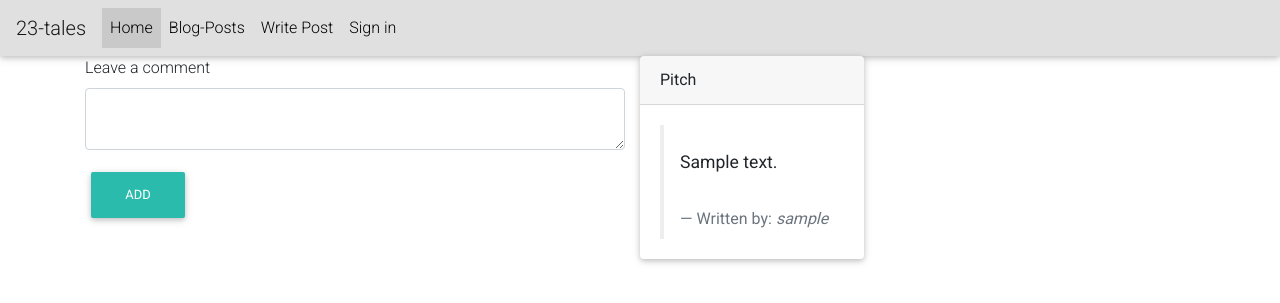
After one commit to Ebay-droid/my-blog, a Flask app: template app/templates/comments.html in a window 1280 px wide. The commit adds this page. Shown: the top 303 px of the page. Run offline with Flask 2, Linux system fonts and the light colour scheme; tables that the repository leaves empty hold one stand-in row (values such as "Sample post"); the template is opened without the code that fills it: values that come from a table or form of the project are taken from there, most other values are stand-ins (such as "Sample title", 1, 10 or a date in 2020); some libraries are stand-ins or nearby versions.

Commit message:
comments.html added

```diff
--- a/app/models.py
+++ b/app/models.py
@@ -49,7 +49,7 @@ class  Post(db.Model):
 
   id = db.Column(db.Integer, primary_key=True)
   title = db.Column(db.String(255))
-  blog = db.Column(db.String(255))
+  post = db.Column(db.String(255))
   posted = db.Column(db.DateTime,default=datetime.utcnow)
   comment = db.relationship('Comment', backref = 'post',lazy ="dynamic")
   user_id = db.Column(db.Integer,db.ForeignKey("users.id"))
--- a/app/templates/blog.html
+++ b/app/templates/blog.html
@@ -1,7 +1,8 @@
 {% extends 'base.html'%}
-{%for post in posts [::-1]%}
+
 
 {%block content%}
+{%for post in posts [::-1]%}
   <!-- Card -->
 <div class="card card-cascade wider reverse">
 
@@ -17,6 +18,7 @@
     <!-- Text -->
     <p class="card-text">{{post.post}}
     </p>
+    <a href="{{url_for('main.new_comment', post_id =post.id)}}"><button></button></a>
 
     <!-- Linkedin -->
     <a class="px-2 fa-lg li-ic"><i class="fab fa-linkedin-in"></i></a>
@@ -29,5 +31,5 @@
 
 </div>
 <!-- Card -->
-
+{%endfor%}
 {%endblock%}
--- /dev/null
+++ b/app/templates/comments.html
@@ -0,0 +1,31 @@
+{%extends 'base.html'%}
+
+{% import "bootstrap/wtf.html" as wtf %}
+{% block content%}
+
+<div class=" container">
+  <div class="row">
+    <div class="col-md-6">
+      {{ wtf.quick_form(comment_form) }}
+
+    </div>
+    {%for comment in comments%}
+    <div class="card">
+      <div class="card-header">
+        Pitch
+      </div>
+      <div class="card-body">
+        <blockquote class="blockquote mb-0">
+        <p>{{comment.comment}}</p>
+          <footer class="blockquote-footer">Written by: <cite title="Source Title">{{comment.author.username}}</cite></footer>
+        </blockquote>
+      </div>
+    </div>
+    {%endfor%}
+  </div>
+
+
+</div>
+
+
+{%endblock%}
--- a/app/templates/navbar.html
+++ b/app/templates/navbar.html
@@ -10,8 +10,12 @@
         <a class="nav-link" href="/">Home <span class="sr-only">(current)</span></a>
       </li>
       <li class="nav-item">
-        <a class="nav-link navbar-right" href="#">Features</a>
+        <a class="nav-link navbar-right" href="/blogs">Blog-Posts</a>
       </li>
+      <li class="nav-item">
+        <a class="nav-link navbar-right" href="/blogs/new_post">Write Post</a>
+      </li>
+
       {%if current_user.is_authenticated%}
       <li class="nav-item">
         <a class="nav-link navbar-right" href="{{url_for('main.profile',username=current_user.username)}}">Profile</a>
@@ -24,9 +28,8 @@
         <a class="nav-link navbar-right" href="{{url_for('auth.login')}}"> Sign in</a>
       </li>
       {%endif%}
+
     </ul>
-    <span class="navbar-text">
-      Navbar text with an inline element
-    </span>
+
   </div>
 </nav>
```
Also changed, not shown: app/main/views.py (+19 -2 lines), migrations/versions/00ab2258ca8e_post_added_to_post_model.py (added, +30 -0 lines).
